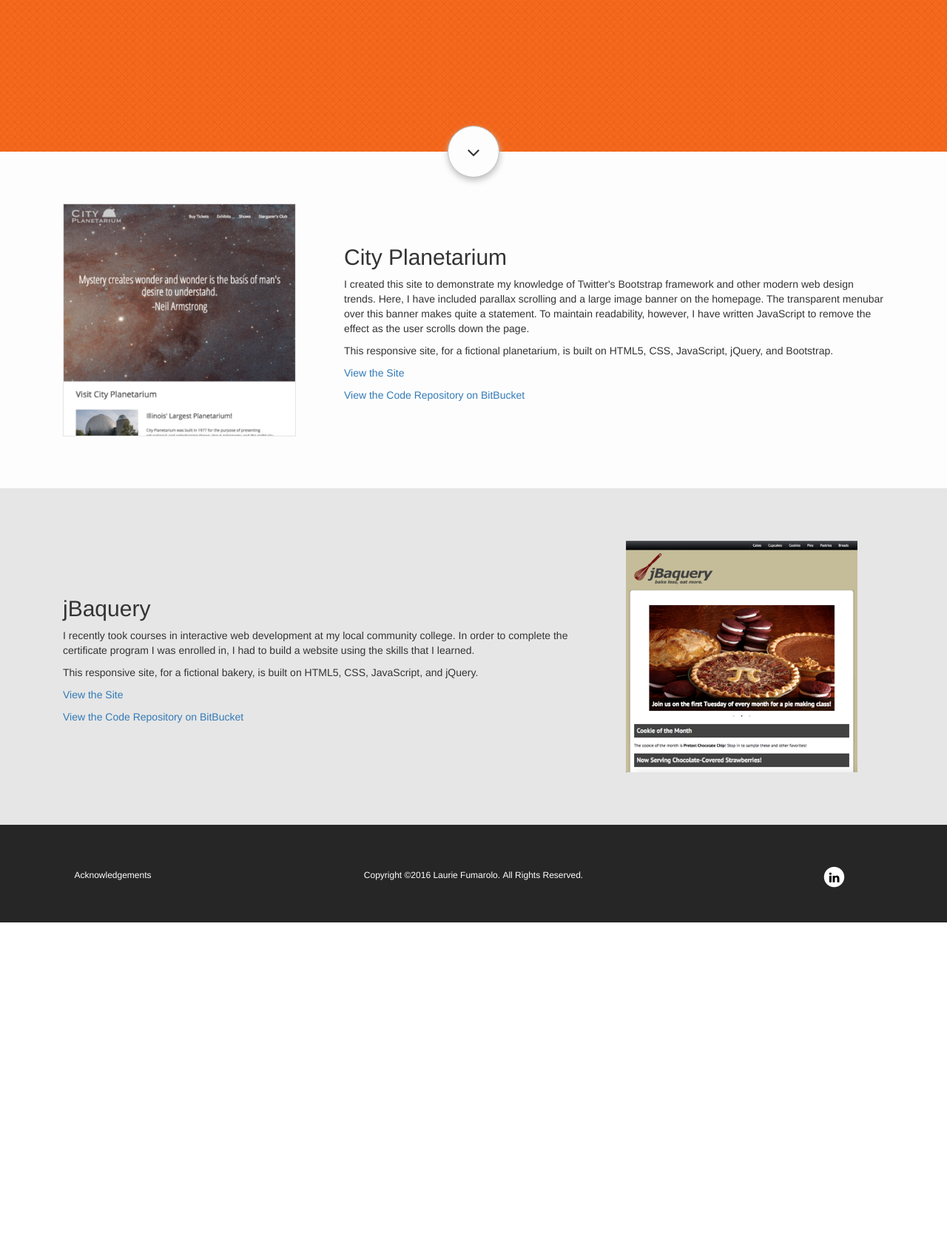
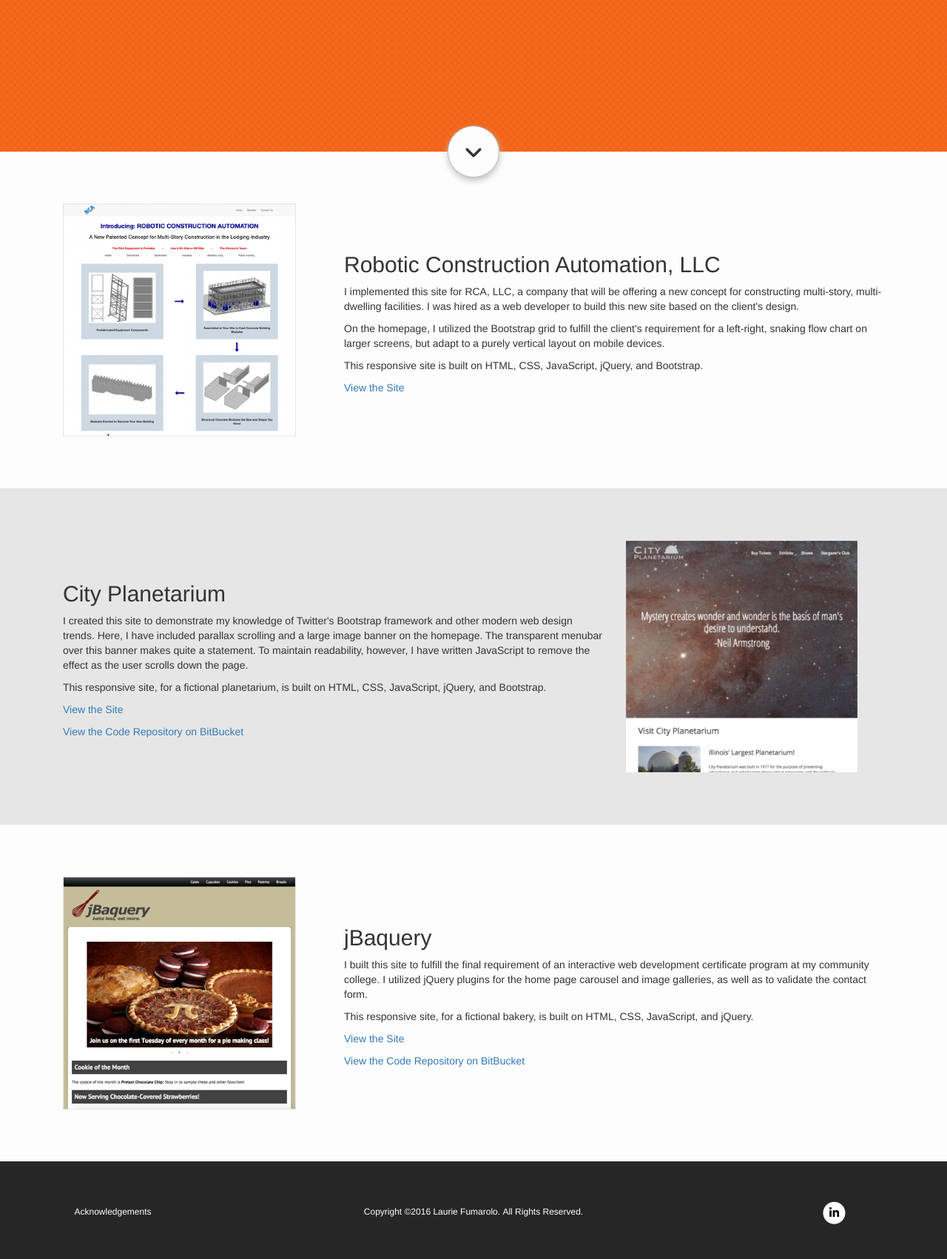
Before and after one commit to lauriefumarolo/lauriefumarolo-com, a PHP site: page / in a window 1280 px wide. Shown: the part 395-2097 px from the top of the page at 74% size. Before the commit the page ends 1642 px from the top, so only its background shows below. Run offline with PHP 8.4, Linux system fonts and the light colour scheme; some libraries are stand-ins or nearby versions.

Commit message:
1. Added RCA project. 2. Updated jQuery and Bootstrap to latest versions. 3. Tweaked descriptions of projects.

```diff
--- a/publish/acknowledgements.php
+++ b/publish/acknowledgements.php
@@ -15,7 +15,7 @@
 <body>
 	<div class="jumbotron">
 		<div class="container">
-			<h1><a href="./">Laurie Fumarolo</a></h1>
+			<h1><a href="/">Laurie Fumarolo</a></h1>
 		</div>
 	</div>
 	<div class="container">
--- a/publish/css/styles.css
+++ b/publish/css/styles.css
@@ -36,10 +36,14 @@ a:link, a:visited, a:hover {
 	position: absolute;
 	top: 50%;
 	transform: translateY(-50%);
-	margin-left: auto;
-	margin-right: auto;
 	left: 0;
 	right: 0;
+}
+
+.jumbotron h1 {
+	font-family: 'Special Elite', cursive;
+	margin-top: 0;
+	margin-bottom: 0;
 }
 
 .jumbotron h1, .jumbotron p, .jumbotron h1 a, .jumbotron h1 a:hover {
@@ -48,12 +52,6 @@ a:link, a:visited, a:hover {
 
 .jumbotron h1 a, .jumbotron h1 a:hover {
 	font-size: 32px;
-}
-
-.jumbotron h1 {
-	font-family: 'Special Elite', cursive;
-	margin-top: 0;
-	margin-bottom: 0;
 }
 
 .main_jumbotron hr {
@@ -76,7 +74,7 @@ a:link, a:visited, a:hover {
 	margin-right: auto;
 }
 
-.arrow-down {
+.fa-angle-down.arrow-down {
 	line-height: 70px;
 }
 
@@ -95,7 +93,7 @@ a:link, a:visited, a:hover {
 		bottom: -25px;
 	}
 
-	.arrow-down {
+	.fa-angle-down.arrow-down {
 		line-height: 50px;
 	}
 }
@@ -127,7 +125,7 @@ a:link, a:visited, a:hover {
 }
 
 .vcenter {
-	display: inline-block;
+	display: table-cell;
 	vertical-align: middle;
 	float: none;
 }
@@ -220,12 +218,15 @@ footer p, footer a, footer a:visited {
 	color: white;
 }
 
-footer p {
-	margin: 0;
+footer a:hover {
+	color: #F06;
 }
 
-footer a:hover {
-	color: #F06;
+/* LinkedIn Button Styles */
+
+.fa-linkedin.social-logo {
+	color: black;
+	line-height: 30px;
 }
 
 @media(max-width: 767px) {
@@ -256,9 +257,3 @@ footer a:hover {
 		margin-bottom: 15px;
 	}
 }
-
-/* LinkedIn Button Styles */
-
-.social-logo {
-	color: black;
-}
--- a/publish/head_includes.php
+++ b/publish/head_includes.php
@@ -1,13 +1,13 @@
-<link rel="stylesheet" href="https://maxcdn.bootstrapcdn.com/bootstrap/3.3.6/css/bootstrap.min.css" integrity="sha384-1q8mTJOASx8j1Au+a5WDVnPi2lkFfwwEAa8hDDdjZlpLegxhjVME1fgjWPGmkzs7" crossorigin="anonymous">
-<link rel="stylesheet" href="https://maxcdn.bootstrapcdn.com/font-awesome/4.5.0/css/font-awesome.min.css">
+<link rel="stylesheet" href="https://maxcdn.bootstrapcdn.com/bootstrap/3.3.7/css/bootstrap.min.css" integrity="sha384-BVYiiSIFeK1dGmJRAkycuHAHRg32OmUcww7on3RYdg4Va+PmSTsz/K68vbdEjh4u" crossorigin="anonymous">
 <link href='https://fonts.googleapis.com/css?family=Special+Elite' rel='stylesheet' type='text/css'>
 <link href="css/styles.css" rel="stylesheet" type="text/css">
 
 <!--[if lt IE 9]>
 <script src="js/html5shiv.min.js"></script>
 <![endif]-->
-<script src="//code.jquery.com/jquery-1.12.1.min.js"></script>
-<script src="https://maxcdn.bootstrapcdn.com/bootstrap/3.3.6/js/bootstrap.min.js" integrity="sha384-0mSbJDEHialfmuBBQP6A4Qrprq5OVfW37PRR3j5ELqxss1yVqOtnepnHVP9aJ7xS" crossorigin="anonymous"></script>
+<script src="https://code.jquery.com/jquery-1.12.4.min.js"></script>
+<script src="https://maxcdn.bootstrapcdn.com/bootstrap/3.3.7/js/bootstrap.min.js" integrity="sha384-Tc5IQib027qvyjSMfHjOMaLkfuWVxZxUPnCJA7l2mCWNIpG9mGCD8wGNIcPD7Txa" crossorigin="anonymous"></script>
+<script src="https://use.fontawesome.com/24e4dda147.js"></script>
 
 <script>
   (function(i,s,o,g,r,a,m){i['GoogleAnalyticsObject']=r;i[r]=i[r]||function(){
--- a/publish/index.php
+++ b/publish/index.php
@@ -26,22 +26,36 @@
 	<div id="content" class="container">
 		<div class="row">
 			<div class="col-sm-5 col-md-4 vcenter img_row">
+				<img src="images/rca_screenshot.png" alt="RCA Modular" />
+			</div>
+			<div class="col-sm-7 col-md-8 vcenter text_row">
+				<h2>Robotic Construction Automation, LLC</h2>
+				<p>I implemented this site for RCA, LLC, a company that will be offering a new concept for constructing multi-story, multi-dwelling facilities. I was hired as a web developer to build this new site based on the client's design.</p>
+				<p>On the homepage, I utilized the Bootstrap grid to fulfill the client's requirement for a left-right, snaking flow chart on larger screens, but adapt to a purely vertical layout on mobile devices.</p>
+				<p>This responsive site is built on HTML, CSS, JavaScript, jQuery, and Bootstrap.</p>
+				<p><a href="http://www.rca-modular.com" target="_blank">View the Site</a></p>
+			</div>
+		</div>
+		<div class="row grey_row">
+			<div class="col-sm-5 col-sm-push-7 col-md-4 col-md-push-8 vcenter img_row">
 				<img src="images/cityplanetarium_screenshot.png" alt="City Planetarium" />
-			</div><div class="col-sm-7 col-md-8 vcenter text_row">
+			</div>
+			<div class="col-sm-7 col-sm-pull-5 col-md-8 col-md-pull-4 vcenter text_row">
 				<h2>City Planetarium</h2>
 				<p>I created this site to demonstrate my knowledge of Twitter's Bootstrap framework and other modern web design trends. Here, I have included parallax scrolling and a large image banner on the homepage. The transparent menubar over this banner makes quite a statement. To maintain readability, however, I have written JavaScript to remove the effect as the user scrolls down the page.</p>
-				<p>This responsive site, for a fictional planetarium, is built on HTML5, CSS, JavaScript, jQuery, and Bootstrap.</p>
+				<p>This responsive site, for a fictional planetarium, is built on HTML, CSS, JavaScript, jQuery, and Bootstrap.</p>
 				<p><a href="http://cityplanetarium.lauriefumarolo.com" target="_blank">View the Site</a></p>
 				<p><a href="http://bitbucket.org/lcaires2/cityplanetarium" target="_blank">View the Code Repository on BitBucket</a></p>
 			</div>
 		</div>
-		<div class="row grey_row">
-			<div class="col-sm-5 col-sm-push-7 col-md-4 col-md-push-8 vcenter img_row">
+		<div class="row">
+			<div class="col-sm-5 col-md-4 vcenter img_row">
 				<img src="images/jBaquery_screenshot.png" alt="jBaquery" />
-			</div><div class="col-sm-7 col-sm-pull-5 col-md-8 col-md-pull-4 vcenter text_row">
+			</div>
+			<div class="col-sm-7 col-md-8 vcenter text_row">
 				<h2>jBaquery</h2>
-				<p>I recently took courses in interactive web development at my local community college. In order to complete the certificate program I was enrolled in, I had to build a website using the skills that I learned.</p>
-				<p>This responsive site, for a fictional bakery, is built on HTML5, CSS, JavaScript, and jQuery.</p>
+				<p>I built this site to fulfill the final requirement of an interactive web development certificate program at my community college. I utilized jQuery plugins for the home page carousel and image galleries, as well as to validate the contact form.</p>
+				<p>This responsive site, for a fictional bakery, is built on HTML, CSS, JavaScript, and jQuery.</p>
 				<p><a href="http://jbaquery.lauriefumarolo.com" target="_blank">View the Site</a></p>
 				<p><a href="http://bitbucket.org/lcaires2/jbaquery" target="_blank">View the Code Repository on BitBucket</a></p>
 			</div>
```
Also changed, not shown: publish/images/rca_screenshot.png (added).
